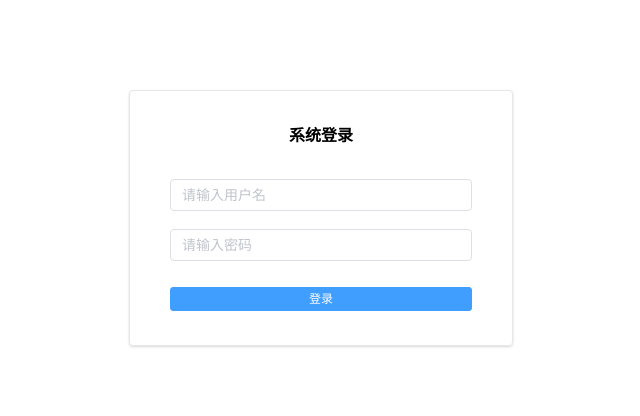
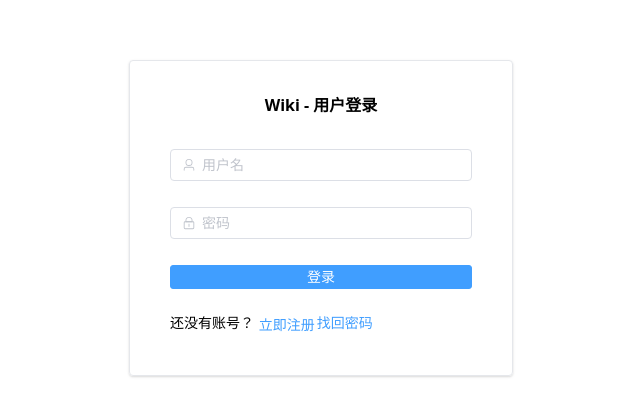
Before and after one commit to JiatLn/wiki-vue3, a Vue app: page /login in a window 1280 px wide. Shown: the part 182-598 px from the top of the page, without its empty margins (319-959 px from the left). Built offline with nearby package versions, Linux system fonts and the light colour scheme.

Commit message:
login & register

```diff
--- a/auto-imports.d.ts
+++ b/auto-imports.d.ts
@@ -1,9 +1,14 @@
 // Generated by 'unplugin-auto-import'
 // We suggest you to commit this file into source control
 declare global {
+  const ElAvatar: typeof import('element-plus/es')['ElAvatar']
   const ElButton: typeof import('element-plus/es')['ElButton']
+  const ElDropdown: typeof import('element-plus/es')['ElDropdown']
+  const ElDropdownItem: typeof import('element-plus/es')['ElDropdownItem']
+  const ElDropdownMenu: typeof import('element-plus/es')['ElDropdownMenu']
   const ElForm: typeof import('element-plus/es')['ElForm']
   const ElFormItem: typeof import('element-plus/es')['ElFormItem']
+  const ElIcon: typeof import('element-plus/es')['ElIcon']
   const ElInput: typeof import('element-plus/es')['ElInput']
 }
 export {}
--- a/src/assets/styles/_global.scss
+++ b/src/assets/styles/_global.scss
@@ -26,3 +26,7 @@ body {
   display: flex !important;
   align-items: center;
 }
+
+.el-button--small {
+  font-size: 14px !important;
+}
--- a/src/pages/Front.vue
+++ b/src/pages/Front.vue
@@ -1,7 +1,12 @@
 <template>
-  <div class="flex flex-1 text-red-500">首页</div>
+  <HeaderVue></HeaderVue>
 </template>
 
-<script setup lang="ts"></script>
+<script setup lang="ts">
+  import { useRouter } from 'vue-router';
+  import HeaderVue from './Front/Header.vue';
+
+  const router = useRouter();
+</script>
 
 <style scoped></style>
--- /dev/null
+++ b/src/pages/Front/Header.vue
@@ -0,0 +1,57 @@
+<template>
+  <div class="header">
+    <div class="header-left">Wiki</div>
+    <div class="header-right">
+      <template v-if="userStore.isLogin()">
+        <el-avatar
+          src="https://cube.elemecdn.com/0/88/03b0d39583f48206768a7534e55bcpng.png"
+        ></el-avatar>
+        <el-dropdown trigger="click">
+          <span class="text-white">
+            {{ userStore.username }}
+            <el-icon class="el-icon--right"><arrow-down /></el-icon>
+          </span>
+          <template #dropdown>
+            <el-dropdown-menu>
+              <el-dropdown-item>个人中心</el-dropdown-item>
+              <el-dropdown-item @click="onLogout">注销</el-dropdown-item>
+            </el-dropdown-menu>
+          </template>
+        </el-dropdown>
+      </template>
+    </div>
+  </div>
+</template>
+
+<script setup lang="ts">
+  import useUserStore from '@/store/modules/useUserStore';
+  import { ArrowDown } from '@element-plus/icons-vue';
+  import { onMounted } from 'vue';
+  import { useRouter } from 'vue-router';
+
+  const userStore = useUserStore();
+  const router = useRouter();
+
+  onMounted(() => {
+    if (!userStore.isLogin()) {
+      router.push({ name: 'Login' });
+    }
+  });
+
+  const onLogout = () => {
+    userStore.logout();
+    router.push({ name: 'Login' });
+  };
+</script>
+
+<style scoped lang="scss">
+  .header {
+    @apply shadow w-full h-14 px-4 bg-red-400 flex justify-between items-center;
+    .header-left {
+      @apply text-white uppercase;
+    }
+    .header-right {
+      @apply flex items-center space-x-3;
+    }
+  }
+</style>
--- a/src/pages/Login.vue
+++ b/src/pages/Login.vue
@@ -1,22 +1,36 @@
 <template>
   <div class="login-page h-full w-full flex items-center">
     <div class="login-warpper">
-      <p class="text-center my-6 font-bold">系统登录</p>
-      <el-form ref="formEl" class="form" :rules="rules" :model="userInfo" @submit="handleSubmit">
+      <p class="text-center my-6 font-bold">Wiki - 用户登录</p>
+      <el-form ref="formEl" class="form" :rules="rules" :model="form" @submit="handleSubmit">
         <el-form-item prop="username" class="w-full">
-          <el-input v-model:model-value="userInfo.username" placeholder="请输入用户名"></el-input>
+          <el-input
+            v-model:model-value="form.username"
+            placeholder="用户名"
+            :prefix-icon="User"
+          ></el-input>
         </el-form-item>
-        <el-form-item prop="password" class="w-full">
+        <el-form-item prop="password" class="w-full mt-2">
           <el-input
-            v-model:model-value="userInfo.password"
+            v-model:model-value="form.password"
             type="password"
-            placeholder="请输入密码"
+            placeholder="密码"
+            :prefix-icon="Lock"
           ></el-input>
         </el-form-item>
         <el-form-item class="w-full mt-2">
           <el-button class="w-full" type="primary" size="small" native-type="submit">
             登录
           </el-button>
+        </el-form-item>
+        <el-form-item class="w-full">
+          <div class="bts flex justify-between">
+            <div>
+              还没有账号？
+              <el-button type="text" @click="router.push({ name: 'Register' })">立即注册</el-button>
+            </div>
+            <el-button type="text">找回密码</el-button>
+          </div>
         </el-form-item>
       </el-form>
     </div>
@@ -29,10 +43,11 @@
   import { OK_CODE } from '@/app/keys';
   import { reactive, ref } from 'vue';
   import { ElMessage } from 'element-plus';
+  import { User, Lock } from '@element-plus/icons-vue';
   import useUserStore from '@/store/modules/useUserStore';
   import router from '@/router';
 
-  const userInfo = reactive<LoginData>({
+  const form = reactive<LoginData>({
     username: '',
     password: '',
   });
@@ -42,7 +57,7 @@
     password: [{ required: true, message: '密码不能为空', trigger: 'blur' }],
   };
 
-  const formEl = ref<HTMLFormElement | null>(null);
+  const formEl = ref<HTMLFormElement>(null!);
 
   const handleSubmit = (e: Event) => {
     e.preventDefault();
@@ -52,7 +67,7 @@
       .then(async (ok: Boolean) => {
         if (!ok) return;
         try {
-          let { code, data, msg } = await loginApi(userInfo);
+          let { code, data, msg } = await loginApi(form);
           if (code === OK_CODE) {
             console.log('登录成功');
             const userStore = useUserStore();
@@ -78,5 +93,8 @@
     .form {
       @apply flex flex-col items-center justify-center py-2 px-8;
     }
+    .btns {
+      font-size: 14px !important;
+    }
   }
 </style>
--- a/src/pages/Register.vue
+++ b/src/pages/Register.vue
@@ -1,22 +1,37 @@
 <template>
   <div class="register-page h-full w-full flex items-center">
     <div class="register-warpper">
-      <p class="text-center my-6 font-bold">用户注册</p>
-      <el-form ref="formEl" class="form" :rules="rules" :model="userInfo" @submit="handleSubmit">
+      <p class="text-center my-6 font-bold">Wiki - 用户注册</p>
+      <el-form ref="formEl" class="form" :rules="rules" :model="form" @submit="handleSubmit">
         <el-form-item prop="username" class="w-full">
-          <el-input v-model:model-value="userInfo.username" placeholder="请输入用户名"></el-input>
+          <el-input
+            v-model:model-value="form.username"
+            placeholder="用户名"
+            :prefix-icon="User"
+          ></el-input>
         </el-form-item>
-        <el-form-item prop="password" class="w-full">
+        <el-form-item prop="password" class="w-full mt-2">
           <el-input
-            v-model:model-value="userInfo.password"
+            v-model:model-value="form.password"
             type="password"
-            placeholder="请输入密码"
+            placeholder="密码"
+            :prefix-icon="Lock"
           ></el-input>
         </el-form-item>
         <el-form-item class="w-full mt-2">
           <el-button class="w-full" type="primary" size="small" native-type="submit">
             注册
           </el-button>
+        </el-form-item>
+        <el-form-item class="w-full">
+          <div class="bts flex justify-between">
+            <div>
+              已有账号？
+              <el-button type="text" @click="router.push({ name: 'Login' })">立即登录</el-button>
+            </div>
+
+            <el-button type="text">找回密码</el-button>
+          </div>
         </el-form-item>
       </el-form>
     </div>
@@ -30,8 +45,9 @@
   import { reactive, ref } from 'vue';
   import { ElMessage } from 'element-plus';
   import router from '@/router';
+  import { User, Lock } from '@element-plus/icons-vue';
 
-  const userInfo = reactive<RegisterData>({
+  const form = reactive<RegisterData>({
     username: '',
     password: '',
   });
@@ -41,7 +57,7 @@
     password: [{ required: true, message: '密码不能为空', trigger: 'blur' }],
   };
 
-  const formEl = ref<HTMLFormElement | null>(null);
+  const formEl = ref<HTMLFormElement>(null!);
 
   const handleSubmit = (e: Event) => {
     e.preventDefault();
@@ -51,7 +67,7 @@
       .then(async (ok: Boolean) => {
         if (!ok) return;
         try {
-          let { code, msg } = await registerApi(userInfo);
+          let { code, msg } = await registerApi(form);
           if (code === OK_CODE) {
             ElMessage.success('注册成功');
             router.push({
--- a/src/store/modules/useUserStore.ts
+++ b/src/store/modules/useUserStore.ts
@@ -1,4 +1,5 @@
 import { defineStore } from 'pinia';
+import { useRouter } from 'vue-router';
 
 export interface UserInfo {
   id: string;
@@ -6,8 +7,9 @@ export interface UserInfo {
   username: string;
 }
 
+export const USER_KEY = 'user';
 const useUserStore = defineStore({
-  id: 'user',
+  id: USER_KEY,
   state: () => ({
     token: '',
     id: '',
@@ -25,6 +27,13 @@ const useUserStore = defineStore({
         ...user,
       });
     },
+    logout() {
+      this.$state = { token: '', id: '', username: '' };
+      localStorage.removeItem(USER_KEY);
+    },
+    isLogin() {
+      return this.token !== '';
+    },
   },
 });
 
```
